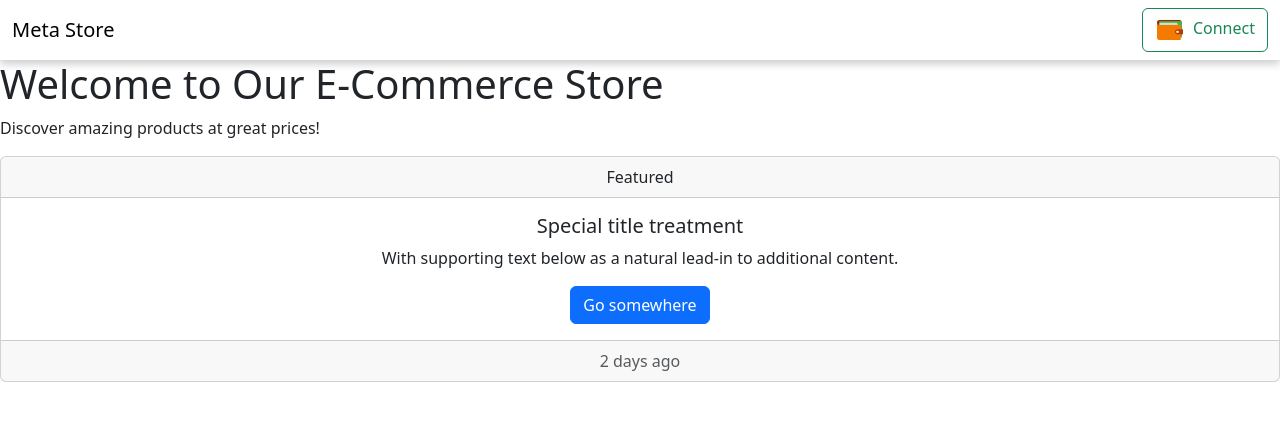
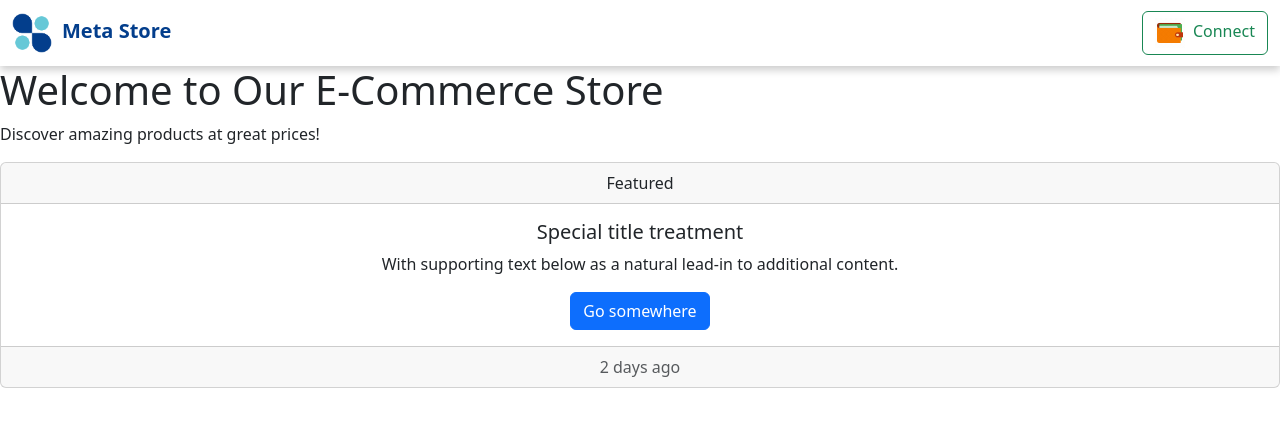
Before and after one commit to harshitbhalla11/blockchain-retail-app, a React (Create React App) app: page / in a window 1280 px wide. Shown: the top 426 px of the page. Built offline with nearby package versions, Linux system fonts and the light colour scheme; the HTML template or start-up script is replaced by a standard one.

Commit message:
add logo

```diff
--- a/src/common-comp/navbar.css
+++ b/src/common-comp/navbar.css
@@ -14,3 +14,11 @@
     width: 30px;
     margin-right: 8px;
   }
+  .logo-img{
+    max-width: 40px;
+    margin-right: 10px;
+  }
+  .meta-logo{
+    color: #033E8C;
+    font-weight: 700;
+  }
--- a/src/common-comp/navbar.js
+++ b/src/common-comp/navbar.js
@@ -83,7 +83,7 @@ function Navbar() {
 
       <nav className="navbar navbar-light bg-white">
         <div className="container-fluid">
-          <a className="navbar-brand">Meta Store</a>
+          <a className="navbar-brand" href='/'><img className="logo-img" src="/images/logo.png" alt="" /><span className='meta-logo'>Meta Store</span></a>
           <div className="d-flex align-items-center">
             {account && (
               <button className="btn btn-outline-primary me-2 ms-auto"> <img className="wallet-img" src="/images/cart.gif" alt="" />Cart</button>
```
Also changed, not shown: public/images/logo.png (added), public/images/meta-logo.png (added).
